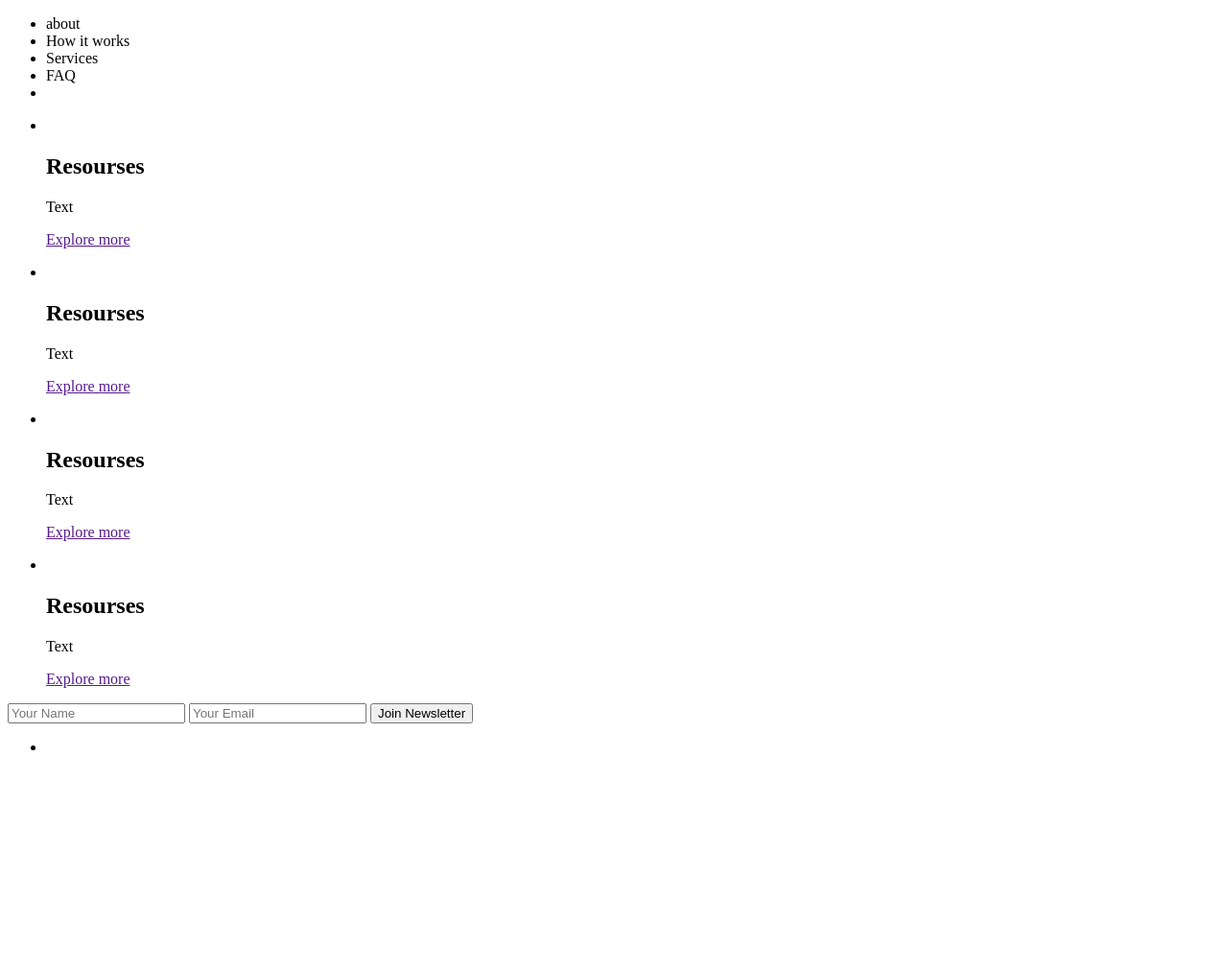
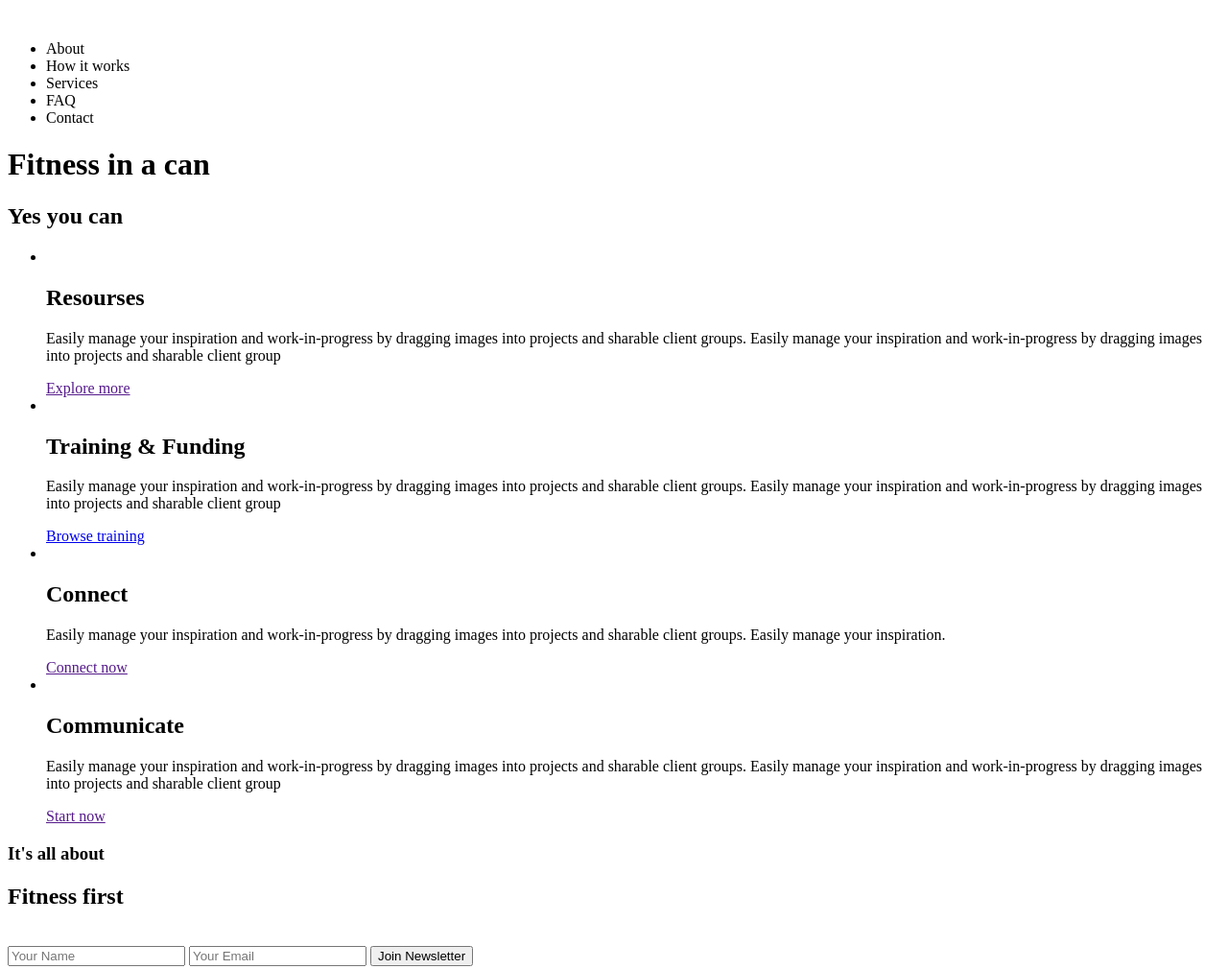
Before and after one commit to popscene/coding_girls, a plain HTML site: page index.html in a window 1280 px wide. Shown: the top 1010 px of the page at 96% size. Before the commit the page ends 804 px from the top, so only its background shows below. Drawn offline with Linux system fonts and the light colour scheme.

Commit message:
Html structure

```diff
--- a/index.html
+++ b/index.html
@@ -4,62 +4,66 @@
 	<title></title>
 </head>
 <body>
+
 <header>
+	<img src="">
 	<nav>
 		<ul>
-			<LI>about</LI>
+			<LI>About</LI>
 			<li>How it works</li>
 			<li>Services</li>
 			<li>FAQ</li>
-			<li></li>
+			<li>Contact</li>
 		</ul>
 	</nav>
+
+	<h1>Fitness in a can</h1>
+	<h2>Yes you can</h2>
 </header>
 
 <main>
-	<section>
-	<ul>
-		<li>
-			<img src="" alt="">
-			<h2>Resourses</h2>
-			<p>Text</p>
-			<a href="">Explore more</a>
-
-		</li>
-	</ul>
+<section>
 
 	<ul>
 		<li>
 			<img src="" alt="">
 			<h2>Resourses</h2>
-			<p>Text</p>
+			<p>Easily manage your inspiration and work-in-progress by dragging images into projects and sharable client groups. Easily manage your inspiration and work-in-progress by dragging images into projects and sharable client group</p>
 			<a href="">Explore more</a>
+		</li>
 
+		<li>
+			<img src="" alt="">
+			<h2>Training & Funding</h2>
+			<p>Easily manage your inspiration and work-in-progress by dragging images into projects and sharable client groups. Easily manage your inspiration and work-in-progress by dragging images into projects and sharable client group</p>
+			<a href="#">Browse training </a>
+		</li>
+
+		<li>
+			<img src="" alt="">
+			<h2>Connect</h2>
+			<p>Easily manage your inspiration and work-in-progress by dragging images into projects and sharable client groups. Easily manage your inspiration.</p>
+			<a href="">Connect now</a>
+		</li>
+
+		<li>
+			<img src="" alt="">
+			<h2>Communicate</h2>
+			<p>Easily manage your inspiration and work-in-progress by dragging images into projects and sharable client groups. Easily manage your inspiration and work-in-progress by dragging images into projects and sharable client group</p>
+			<a href="">Start now</a>
 		</li>
 	</ul>
+</section>
 
-	<ul>
-		<li>
-			<img src="" alt="">
-			<h2>Resourses</h2>
-			<p>Text</p>
-			<a href="">Explore more</a>
-
-		</li>
-	</ul>
-
-	<ul>
-		<li>
-			<img src="" alt="">
-			<h2>Resourses</h2>
-			<p>Text</p>
-			<a href="">Explore more</a>
-
-		</li>
-	</ul>
-
+<section>
+	<div>
+	<h3>It's all about</h3>
+	<h2>Fitness first</h2>
+	<img src="">
+	</div>
 </section>
 </main>
+
 <footer>
 	<section>
 		<form action="#" method="post">
@@ -73,9 +77,27 @@
 					<img src="" alt="">
 				</a>
 			</li>
+
+			<li>
+				<a href="#">
+					<img src="" alt="">
+				</a>
+			</li>
+
+			<li>
+				<a href="#">
+					<img src="" alt="">
+				</a>
+			</li>
+
+			<li>
+				<a href="#">
+					<img src="" alt="">
+				</a>
+			</li>
 		</ul>
 
-	</section>
+</section>
 </footer>
 
 </body>
```
